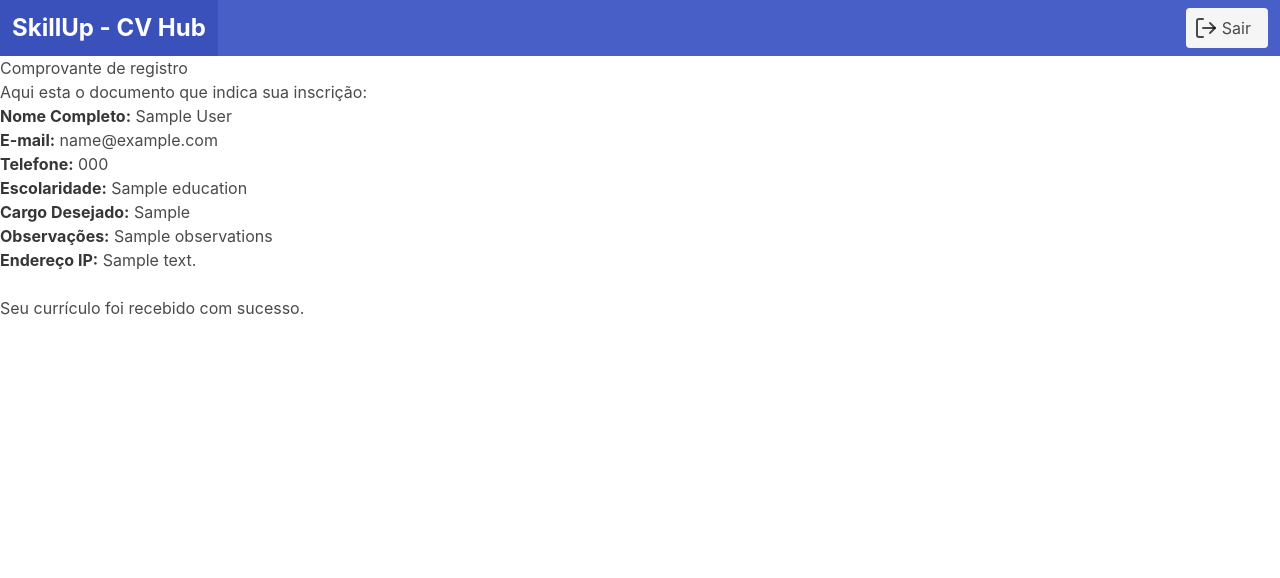
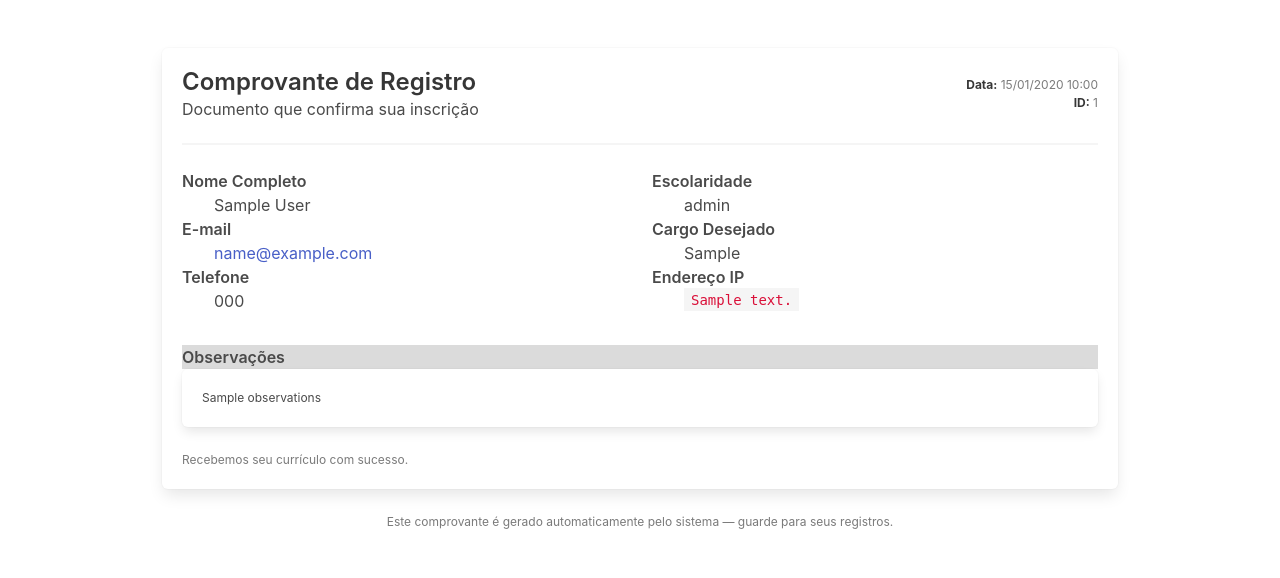
Before and after one commit to bernardommedeiros/Projeto-UGTSIC-Django, a Django app: template src/ugtsic_project/cv_hub/templates/receipt_pdf/receipt_pdf.html in a window 1280 px wide. Shown: the top 578 px of the page. Run offline with Django 5.2, Linux system fonts and the light colour scheme; the template is opened without the code that fills it: most values are stand-ins (such as "Sample title", 1, 10 or a date in 2020).

Commit message:
style: adding styles into recipt registration pdf

```diff
--- a/src/ugtsic_project/cv_hub/templates/receipt_pdf/receipt_pdf.html
+++ b/src/ugtsic_project/cv_hub/templates/receipt_pdf/receipt_pdf.html
@@ -1,16 +1,84 @@
-{% extends 'style_base/style_base.html' %}
+{% extends 'style_base/auth_base.html' %}
 {% block content %}
-    <h1>Comprovante de registro</h1>
-    <p>Aqui esta o documento que indica sua inscrição:</p>
-    <ul>
-        <li><strong>Nome Completo:</strong> {{ cv.full_name }}</li>
-        <li><strong>E-mail:</strong> {{ cv.email }}</li>
-        <li><strong>Telefone:</strong> {{ cv.phone }}</li>
-        <li><strong>Escolaridade:</strong> {{ cv.education }}</li>
-        <li><strong>Cargo Desejado:</strong> {{ cv.desired_position }}</li>
-        <li><strong>Observações:</strong> {{ cv.observations }}</li>
-        <li><strong>Endereço IP:</strong> {{ cv.ip_address }}</li>
-    </ul>
-    <br>
-    <p>Seu currículo foi recebido com sucesso.</p>
+
+    <section class="section">
+    <div class="container">
+        <div class="columns is-centered">
+        <div class="column is-10">
+            <div class="box" role="article" aria-labelledby="receipt-title">
+            <div class="level">
+                <div class="level-left">
+                <div>
+                    <h1 id="receipt-title" class="title is-4">Comprovante de Registro</h1>
+                    <p class="subtitle is-6">Documento que confirma sua inscrição</p>
+                </div>
+                </div>
+                <div class="level-right has-text-right">
+                <p class="is-size-7 has-text-grey">
+                    <strong>Data:</strong> {{ cv.created_at|date:"d/m/Y H:i" }}<br>
+                    <strong>ID:</strong> {{ cv.id }}
+                </p>
+                </div>
+            </div>
+
+            <hr>
+
+            <div class="content">
+                <div class="columns is-multiline">
+                <div class="column is-6">
+                    <dl>
+                    <dt class="has-text-weight-semibold">Nome Completo</dt>
+                    <dd>{{ cv.full_name }}</dd>
+
+                    <dt class="has-text-weight-semibold">E-mail</dt>
+                    <dd><a href="mailto:{{ cv.email }}">{{ cv.email }}</a></dd>
+
+                    <dt class="has-text-weight-semibold">Telefone</dt>
+                    <dd>{{ cv.phone }}</dd>
+                    </dl>
+                </div>
+
+                <div class="column is-6">
+                    <dl>
+                    <dt class="has-text-weight-semibold">Escolaridade</dt>
+                    <dd>{{ cv.education_level }}</dd>
+
+                    <dt class="has-text-weight-semibold">Cargo Desejado</dt>
+                    <dd>{{ cv.desired_position }}</dd>
+
+                    <dt class="has-text-weight-semibold">Endereço IP</dt>
+                    <dd><code>{{ cv.ip_address }}</code></dd>
+                    </dl>
+                </div>
+
+                <div class="column is-12 mt-2">
+                    <dt class="has-text-weight-semibold has-background-grey-lighter">Observações</dt>
+                    <div class="box is-size-7">
+                    {% if cv.observations %}
+                        {{ cv.observations|linebreaksbr }}
+                    {% else %}
+                        <span class="has-text-grey-lighter">Nenhuma observação fornecida.</span>
+                    {% endif %}
+                    </div>
+                </div>
+                </div>
+            </div>
+
+            <div class="level">
+                <div class="level-right">
+                <p class="is-size-7 has-text-grey">
+                    Recebemos seu currículo com sucesso.
+                </p>
+            </div>
+            </div>
+            </div>
+
+            <p class="is-size-7 has-text-grey has-text-centered mt-2">
+            Este comprovante é gerado automaticamente pelo sistema — guarde para seus registros.
+            </p>
+        </div>
+        </div>
+    </div>
+    </section>
+
 {% endblock content %}
```
